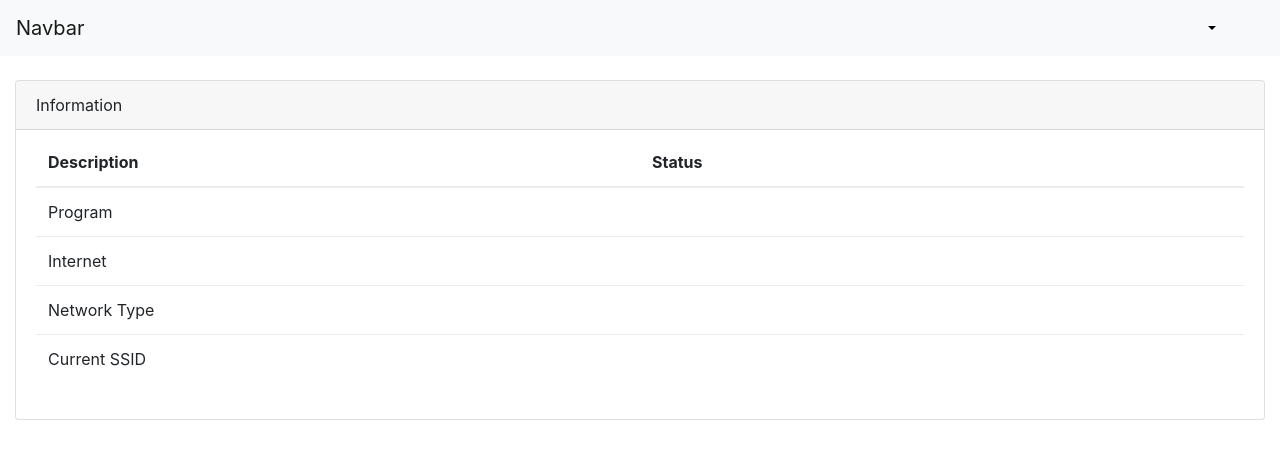
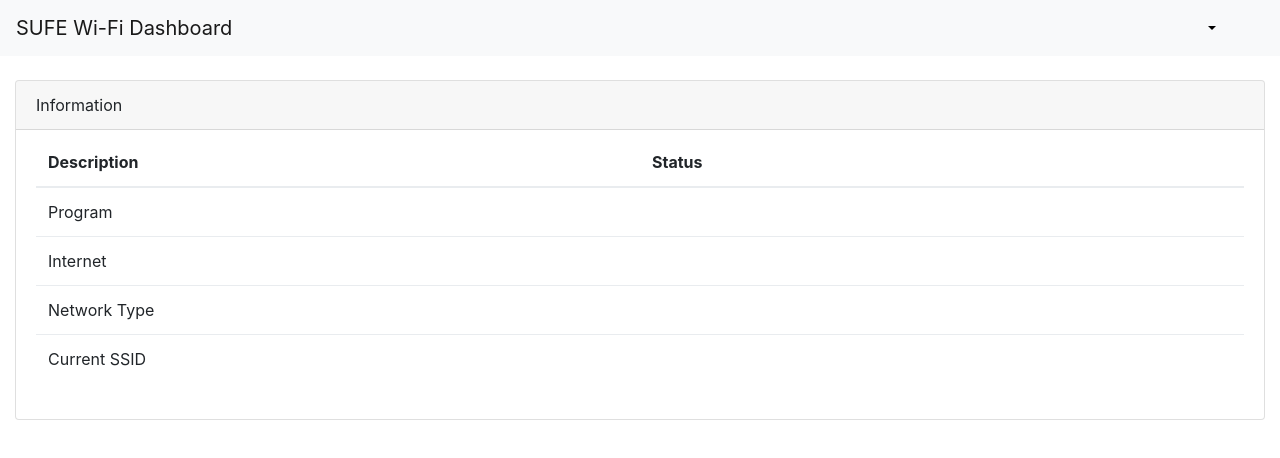
Before and after one commit to rwv/sufe-wifi-dashboard, a plain HTML site: page index.html in a window 1280 px wide. Drawn offline with Linux system fonts and the light colour scheme; no server answers; a web font is replaced by a local one.

Commit message:
modify navbar titile

```diff
--- a/index.html
+++ b/index.html
@@ -13,7 +13,7 @@
 
 <body>
     <nav id="navbar" class="navbar navbar-light bg-light mb-4">
-        <a class="navbar-brand" href="#">Navbar</a>
+        <a class="navbar-brand" href="#"><span class="oi oi-rss-alt"></span> SUFE Wi-Fi Dashboard</a>
         <ul class="nav justify-content-end">
             <li class="nav-item">
                 <span data-toggle="tooltip" title="Start">
```
